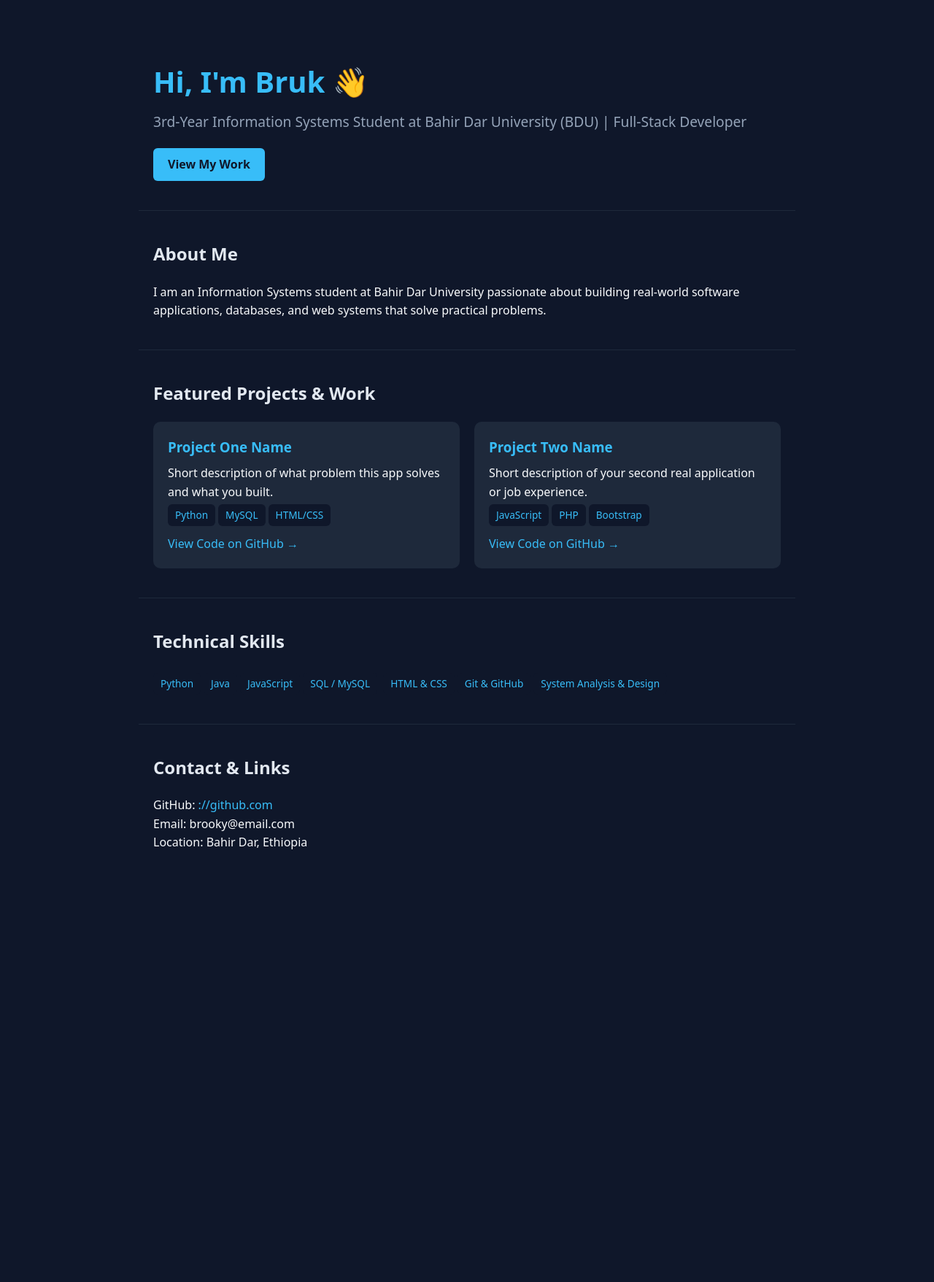
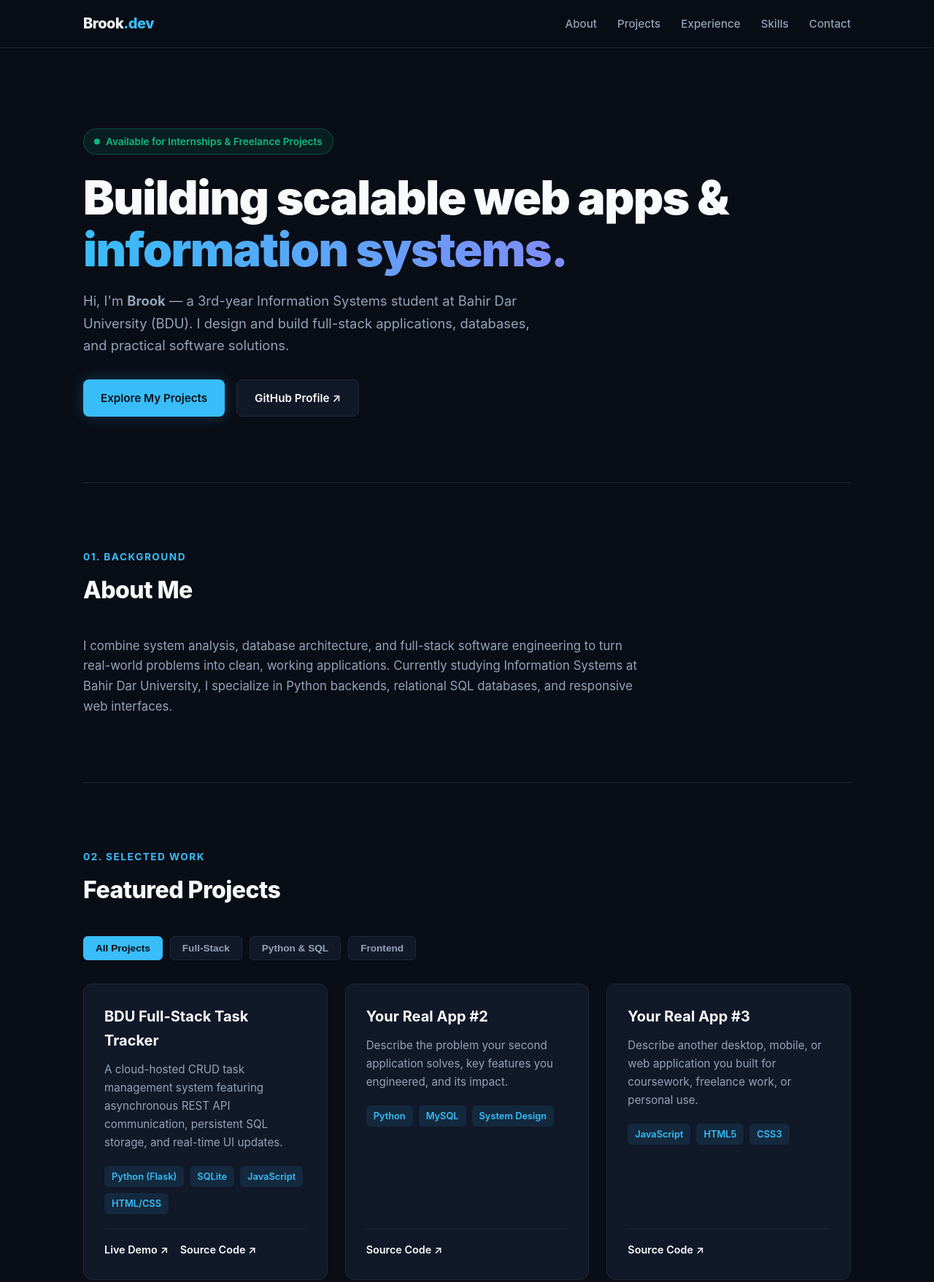
Before and after one commit to brooksthrt-lab/brooksthrt-lab.github.io, a plain HTML site: page index.html in a window 1280 px wide. Shown: the top 1757 px of the page at 73% size. Before the commit the page ends 1208 px from the top, so only its background shows below. Drawn offline with Linux system fonts and the light colour scheme.

Commit message:
Upgrade portfolio

```diff
--- a/index.html
+++ b/index.html
@@ -3,68 +3,171 @@
 <head>
   <meta charset="UTF-8" />
   <meta name="viewport" content="width=device-width, initial-scale=1.0" />
-  <title>Bruk | Information Systems & Software Developer</title>
-  <style>
-    * { margin: 0; padding: 0; box-sizing: border-box; font-family: system-ui, sans-serif; }
-    body { background: #0f172a; color: #f8fafc; line-height: 1.6; }
-    header { max-width: 900px; margin: 0 auto; padding: 80px 20px 40px; }
-    h1 { font-size: 2.5rem; color: #38bdf8; }
-    .subtitle { font-size: 1.2rem; color: #94a3b8; margin-top: 8px; }
-    section { max-width: 900px; margin: 0 auto; padding: 40px 20px; border-top: 1px solid #1e293b; }
-    h2 { font-size: 1.5rem; margin-bottom: 20px; color: #e2e8f0; }
-    .grid { display: grid; grid-template-columns: repeat(auto-fit, minmax(260px, 1fr)); gap: 20px; }
-    .card { background: #1e293b; padding: 20px; border-radius: 10px; }
-    .card h3 { color: #38bdf8; margin-bottom: 8px; }
-    .tags span { display: inline-block; background: #0f172a; padding: 4px 10px; border-radius: 6px; font-size: 0.85rem; margin: 4px 4px 0 0; color: #38bdf8; }
-    a { color: #38bdf8; text-decoration: none; }
-    .btn { display: inline-block; margin-top: 20px; padding: 10px 20px; background: #38bdf8; color: #0f172a; font-weight: bold; border-radius: 6px; }
-  </style>
+  <title>Brook | Software Developer & Information Systems</title>
+  <link rel="stylesheet" href="style.css" />
 </head>
 <body>
 
-  <header>
-    <h1>Hi, I'm Bruk 👋</h1>
-    <p class="subtitle">3rd-Year Information Systems Student at Bahir Dar University (BDU) | Full-Stack Developer</p>
-    <a href="#projects" class="btn">View My Work</a>
-  </header>
+  <nav>
+    <div class="nav-container">
+      <a href="#" class="logo">Brook<span>.dev</span></a>
+      <ul class="nav-links">
+        <li><a href="#about">About</a></li>
+        <li><a href="#projects">Projects</a></li>
+        <li><a href="#experience">Experience</a></li>
+        <li><a href="#skills">Skills</a></li>
+        <li><a href="#contact">Contact</a></li>
+      </ul>
+    </div>
+  </nav>
 
-  <section id="about">
-    <h2>About Me</h2>
-    <p>I am an Information Systems student at Bahir Dar University passionate about building real-world software applications, databases, and web systems that solve practical problems.</p>
+  <main class="container">
+    <!-- HERO -->
+    <section class="hero">
+      <div class="badge">Available for Internships & Freelance Projects</div>
+      <h1>Building scalable web apps & <span>information systems.</span></h1>
+      <p>Hi, I'm <strong>Brook</strong> — a 3rd-year Information Systems student at Bahir Dar University (BDU). I design and build full-stack applications, databases, and practical software solutions.</p>
+      <div class="btn-group">
+        <a href="#projects" class="btn btn-primary">Explore My Projects</a>
+        <a href="https://github.com" target="_blank" class="btn btn-outline">GitHub Profile ↗</a>
+      </div>
     </section>
 
+    <!-- ABOUT -->
+    <section id="about">
+      <div class="section-label">01. Background</div>
+      <h2>About Me</h2>
+      <p style="max-width: 760px; color: var(--text-muted); font-size: 1.05rem;">
+        I combine system analysis, database architecture, and full-stack software engineering to turn real-world problems into clean, working applications. Currently studying Information Systems at Bahir Dar University, I specialize in Python backends, relational SQL databases, and responsive web interfaces.
+      </p>
+    </section>
+
+    <!-- PROJECTS -->
     <section id="projects">
-    <h2>Featured Projects & Work</h2>
+      <div class="section-label">02. Selected Work</div>
+      <h2>Featured Projects</h2>
+
+      <div class="filters">
+        <button class="filter-btn active" data-filter="all">All Projects</button>
+        <button class="filter-btn" data-filter="fullstack">Full-Stack</button>
+        <button class="filter-btn" data-filter="python">Python & SQL</button>
+        <button class="filter-btn" data-filter="frontend">Frontend</button>
+      </div>
+
       <div class="grid">
-      <div class="card">
-        <h3>Project One Name</h3>
-        <p>Short description of what problem this app solves and what you built.</p>
-        <div class="tags"><span>Python</span><span>MySQL</span><span>HTML/CSS</span></div>
-        <p style="margin-top:12px;"><a href="https://github.com" target="_blank">View Code on GitHub →</a></p>
+        <!-- Live Project 1 -->
+        <div class="card project-card" data-category="fullstack python">
+          <div>
+            <h3>BDU Full-Stack Task Tracker</h3>
+            <p>A cloud-hosted CRUD task management system featuring asynchronous REST API communication, persistent SQL storage, and real-time UI updates.</p>
+            <div class="tags">
+              <span>Python (Flask)</span><span>SQLite</span><span>JavaScript</span><span>HTML/CSS</span>
             </div>
-      <div class="card">
-        <h3>Project Two Name</h3>
-        <p>Short description of your second real application or job experience.</p>
-        <div class="tags"><span>JavaScript</span><span>PHP</span><span>Bootstrap</span></div>
-        <p style="margin-top:12px;"><a href="https://github.com" target="_blank">View Code on GitHub →</a></p>
+          </div>
+          <div class="card-links">
+            <a href="https://onrender.com" target="_blank">Live Demo ↗</a>
+            <a href="https://github.com/bdu-task-app" target="_blank">Source Code ↗</a>
+          </div>
+        </div>
+
+        <!-- Placeholder Project 2 (Replace with your real app) -->
+        <div class="card project-card" data-category="fullstack python">
+          <div>
+            <h3>Your Real App #2</h3>
+            <p>Describe the problem your second application solves, key features you engineered, and its impact.</p>
+            <div class="tags">
+              <span>Python</span><span>MySQL</span><span>System Design</span>
+            </div>
+          </div>
+          <div class="card-links">
+            <a href="https://github.com" target="_blank">Source Code ↗</a>
+          </div>
+        </div>
+
+        <!-- Placeholder Project 3 (Replace with your real app) -->
+        <div class="card project-card" data-category="frontend">
+          <div>
+            <h3>Your Real App #3</h3>
+            <p>Describe another desktop, mobile, or web application you built for coursework, freelance work, or personal use.</p>
+            <div class="tags">
+              <span>JavaScript</span><span>HTML5</span><span>CSS3</span>
+            </div>
+          </div>
+          <div class="card-links">
+            <a href="https://github.com" target="_blank">Source Code ↗</a>
+          </div>
         </div>
       </div>
     </section>
 
-  <section id="skills">
-    <h2>Technical Skills</h2>
-    <div class="tags">
-      <span>Python</span><span>Java</span><span>JavaScript</span><span>SQL / MySQL</span>
-      <span>HTML & CSS</span><span>Git & GitHub</span><span>System Analysis & Design</span>
+    <!-- EXPERIENCE & EDUCATION -->
+    <section id="experience">
+      <div class="section-label">03. Journey</div>
+      <h2>Experience & Education</h2>
+      <div class="timeline">
+        <div class="timeline-item">
+          <div class="timeline-date">2024 — Present</div>
+          <h3>BSc in Information Systems (3rd Year)</h3>
+          <h4>Bahir Dar University (BDU) • Bahir Dar, Ethiopia</h4>
+          <p style="color: var(--text-muted);">Focusing on Database Management Systems, System Analysis & Design, Software Engineering, and Web Technologies.</p>
+        </div>
+        <div class="timeline-item">
+          <div class="timeline-date">Add Your Job / Freelance Dates</div>
+          <h3>Your Job Title or Freelance Role</h3>
+          <h4>Company / Organization Name</h4>
+          <p style="color: var(--text-muted);">Summarize what systems you built, maintained, or delivered in this role.</p>
+        </div>
       </div>
     </section>
 
-  <section id="contact">
-    <h2>Contact & Links</h2>
-    <p>GitHub: <a href="https://github.com">://github.com</a></p>
-    <p>Email: brooky@email.com</p>
-    <p>Location: Bahir Dar, Ethiopia</p>
+    <!-- SKILLS -->
+    <section id="skills">
+      <div class="section-label">04. Tech Stack</div>
+      <h2>Technical Skills</h2>
+      <div class="grid">
+        <div class="card">
+          <h3>Backend & Databases</h3>
+          <div class="tags">
+            <span>Python</span><span>Flask</span><span>FastAPI</span><span>MySQL</span><span>SQLite</span><span>REST APIs</span>
+          </div>
+        </div>
+        <div class="card">
+          <h3>Frontend & Mobile</h3>
+          <div class="tags">
+            <span>HTML5</span><span>CSS3</span><span>JavaScript (ES6+)</span><span>Flutter / Dart</span><span>Responsive Design</span>
+          </div>
+        </div>
+        <div class="card">
+          <h3>Tools & Engineering</h3>
+          <div class="tags">
+            <span>Git & GitHub</span><span>System Analysis</span><span>Database Modeling</span><span>Cloud Deployment</span>
+          </div>
+        </div>
+      </div>
     </section>
 
+    <!-- CONTACT -->
+    <section id="contact" style="border-bottom: none;">
+      <div class="section-label">05. Get In Touch</div>
+      <h2>Let's Work Together</h2>
+      <p style="color: var(--text-muted); margin-bottom: 24px; max-width: 600px;">
+        Looking for a dedicated software developer or Information Systems intern? Feel free to reach out directly.
+      </p>
+      <div class="btn-group">
+        <a href="mailto:your-email@example.com" class="btn btn-primary">Email Me</a>
+        <a href="https://github.com" target="_blank" class="btn btn-outline">GitHub</a>
+        <a href="#" target="_blank" class="btn btn-outline">LinkedIn</a>
+        <a href="#" target="_blank" class="btn btn-outline">Telegram</a>
+      </div>
+    </section>
+  </main>
+
+  <footer>
+    <div class="container">
+      <p>Designed & Built by Brook • Hosted on GitHub Pages</p>
+    </div>
+  </footer>
+
+  <script src="script.js"></script>
 </body>
 </html>
--- /dev/null
+++ b/style.css
@@ -0,0 +1,105 @@
+:root {
+    --bg: #090d16;
+    --surface: #111827;
+    --surface-hover: #1e293b;
+    --border: #1f2937;
+    --primary: #38bdf8;
+    --primary-glow: rgba(56, 189, 248, 0.25);
+    --text-main: #f8fafc;
+    --text-muted: #94a3b8;
+    --accent: #10b981;
+  }
+
+  * { margin: 0; padding: 0; box-sizing: border-box; scroll-behavior: smooth; }
+
+  body {
+    background-color: var(--bg);
+    color: var(--text-main);
+    font-family: 'Inter', system-ui, -apple-system, sans-serif;
+    line-height: 1.65;
+    overflow-x: hidden;
+  }
+
+  /* Navbar */
+  nav {
+    position: sticky; top: 0; z-index: 100;
+    background: rgba(9, 13, 22, 0.85);
+    backdrop-filter: blur(12px);
+    border-bottom: 1px solid var(--border);
+  }
+  .nav-container {
+    max-width: 1100px; margin: 0 auto; padding: 16px 24px;
+    display: flex; justify-content: space-between; align-items: center;
+  }
+  .logo { font-weight: 800; font-size: 1.25rem; color: var(--text-main); text-decoration: none; letter-spacing: -0.5px; }
+  .logo span { color: var(--primary); }
+  .nav-links { display: flex; gap: 28px; list-style: none; }
+  .nav-links a { color: var(--text-muted); text-decoration: none; font-size: 0.95rem; font-weight: 500; transition: 0.2s; }
+  .nav-links a:hover { color: var(--primary); }
+
+  /* Container & Sections */
+  .container { max-width: 1100px; margin: 0 auto; padding: 0 24px; }
+  section { padding: 90px 0; border-bottom: 1px solid var(--border); }
+  .section-label { color: var(--primary); font-size: 0.85rem; font-weight: 700; text-transform: uppercase; letter-spacing: 1.5px; margin-bottom: 8px; }
+  h2 { font-size: 2rem; font-weight: 800; margin-bottom: 36px; letter-spacing: -0.5px; }
+
+  /* Hero */
+  .hero { padding: 110px 0 90px; border-bottom: 1px solid var(--border); }
+  .badge {
+    display: inline-flex; align-items: center; gap: 8px;
+    background: rgba(16, 185, 129, 0.1); border: 1px solid rgba(16, 185, 129, 0.3);
+    color: var(--accent); padding: 6px 14px; border-radius: 999px; font-size: 0.85rem; font-weight: 600; margin-bottom: 24px;
+  }
+  .badge::before { content: ''; width: 8px; height: 8px; background: var(--accent); border-radius: 50%; }
+  .hero h1 { font-size: clamp(2.5rem, 5vw, 4rem); font-weight: 900; line-height: 1.1; letter-spacing: -1.5px; margin-bottom: 20px; }
+  .hero h1 span { background: linear-gradient(90deg, #38bdf8, #818cf8); -webkit-background-clip: text; -webkit-text-fill-color: transparent; }
+  .hero p { max-width: 640px; font-size: 1.15rem; color: var(--text-muted); margin-bottom: 32px; }
+  .btn-group { display: flex; flex-wrap: wrap; gap: 16px; }
+  .btn {
+    padding: 12px 24px; border-radius: 8px; font-weight: 600; font-size: 0.95rem;
+    text-decoration: none; transition: 0.2s; display: inline-flex; align-items: center; gap: 8px;
+  }
+  .btn-primary { background: var(--primary); color: #090d16; box-shadow: 0 0 20px var(--primary-glow); }
+  .btn-primary:hover { transform: translateY(-2px); filter: brightness(1.1); }
+  .btn-outline { border: 1px solid var(--border); color: var(--text-main); background: var(--surface); }
+  .btn-outline:hover { border-color: var(--primary); color: var(--primary); }
+
+  /* Filter Buttons & Project Grid */
+  .filters { display: flex; flex-wrap: wrap; gap: 10px; margin-bottom: 32px; }
+  .filter-btn {
+    background: var(--surface); border: 1px solid var(--border); color: var(--text-muted);
+    padding: 8px 16px; border-radius: 6px; cursor: pointer; font-weight: 600; font-size: 0.85rem; transition: 0.2s;
+  }
+  .filter-btn.active, .filter-btn:hover { background: var(--primary); color: #090d16; border-color: var(--primary); }
+
+  .grid { display: grid; grid-template-columns: repeat(auto-fit, minmax(310px, 1fr)); gap: 24px; }
+  .card {
+    background: var(--surface); border: 1px solid var(--border); border-radius: 12px; padding: 28px;
+    display: flex; flex-direction: column; justify-content: space-between; transition: 0.25s;
+  }
+  .card:hover { transform: translateY(-4px); border-color: var(--primary); background: var(--surface-hover); }
+  .card h3 { font-size: 1.25rem; margin-bottom: 10px; color: var(--text-main); }
+  .card p { color: var(--text-muted); font-size: 0.95rem; margin-bottom: 20px; }
+  .tags { display: flex; flex-wrap: wrap; gap: 8px; margin-bottom: 20px; }
+  .tags span { background: rgba(56, 189, 248, 0.1); color: var(--primary); padding: 4px 10px; border-radius: 6px; font-size: 0.8rem; font-weight: 600; }
+  .card-links { display: flex; gap: 16px; border-top: 1px solid var(--border); padding-top: 16px; }
+  .card-links a { color: var(--text-main); text-decoration: none; font-size: 0.9rem; font-weight: 600; transition: 0.2s; }
+  .card-links a:hover { color: var(--primary); }
+
+  /* Timeline (Experience & Education) */
+  .timeline { border-left: 2px solid var(--border); padding-left: 24px; display: flex; flex-direction: column; gap: 32px; }
+  .timeline-item { position: relative; }
+  .timeline-item::before {
+    content: ''; position: absolute; left: -31px; top: 6px; width: 12px; height: 12px;
+    background: var(--primary); border-radius: 50%; box-shadow: 0 0 10px var(--primary);
+  }
+  .timeline-date { color: var(--primary); font-size: 0.85rem; font-weight: 700; }
+  .timeline-item h3 { font-size: 1.15rem; margin: 4px 0; }
+  .timeline-item h4 { color: var(--text-muted); font-weight: 500; font-size: 0.95rem; margin-bottom: 8px; }
+
+  /* Footer */
+  footer { padding: 40px 0; text-align: center; color: var(--text-muted); font-size: 0.9rem; }
+
+  @media (max-width: 768px) {
+    .nav-links { display: none; }
+  }
```
Also changed, not shown: script.js (added, +18 -0 lines). Lines whose indentation alone changed are shown as unchanged.
